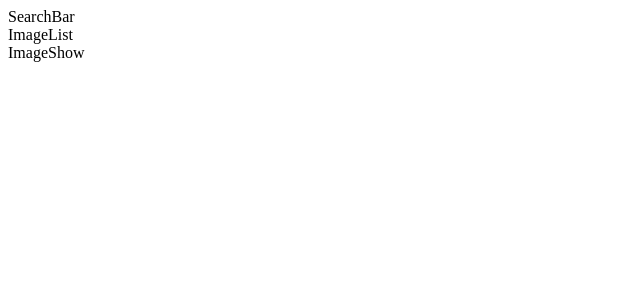
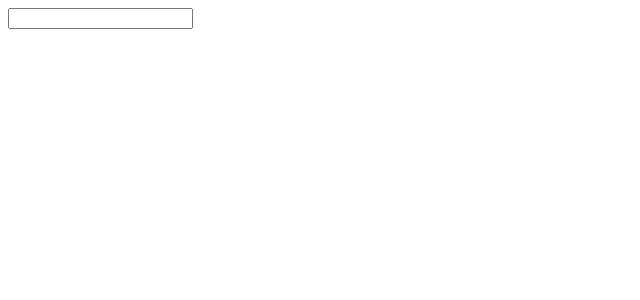
Before and after one commit to replayzor/pics, a React (Vite) app: page / in a window 1280 px wide. Shown: the top 300 px of the page, without its empty margins (0-640 px from the left). Built offline with nearby package versions, Linux system fonts and the light colour scheme.

Commit message:
added a handleSubmit function and pass it to SearchBar component

```diff
--- a/src/App.jsx
+++ b/src/App.jsx
@@ -3,11 +3,13 @@ import ImageShow from "./components/ImageShow";
 import SearchBar from "./components/SearchBar";
 
 function App() {
+	const handleSubmit = (term) => {
+		console.log("Do a search with", term);
+	};
+
 	return (
 		<div>
-			<SearchBar />
-			<ImageList />
-			<ImageShow />
+			<SearchBar handleSubmit={handleSubmit} />
 		</div>
 	);
 }
--- a/src/components/SearchBar.jsx
+++ b/src/components/SearchBar.jsx
@@ -1,5 +1,25 @@
-const SearchBar = () => {
-	return <div>SearchBar</div>;
+import { useState } from "react";
+
+const SearchBar = ({ handleSubmit }) => {
+	const [term, setTerm] = useState("");
+
+	const handleFormSubmit = (e) => {
+		e.preventDefault();
+
+		handleSubmit("cars");
+	};
+
+	const handleChange = (e) => {
+		setTerm(e.target.value);
+	};
+
+	return (
+		<div>
+			<form onSubmit={handleFormSubmit}>
+				<input onChange={handleChange} value={term} />
+			</form>
+		</div>
+	);
 };
 
 export default SearchBar;
```
